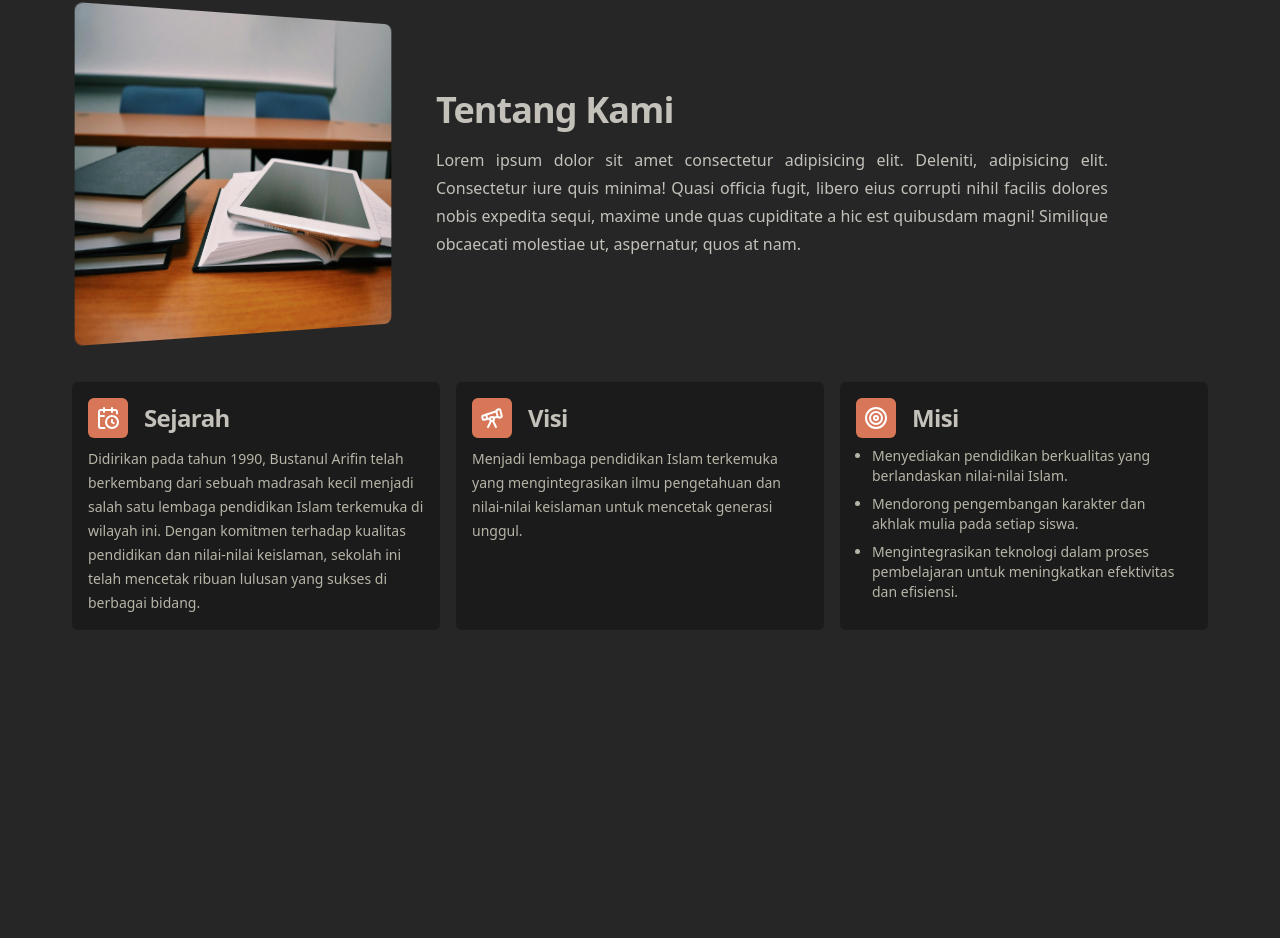
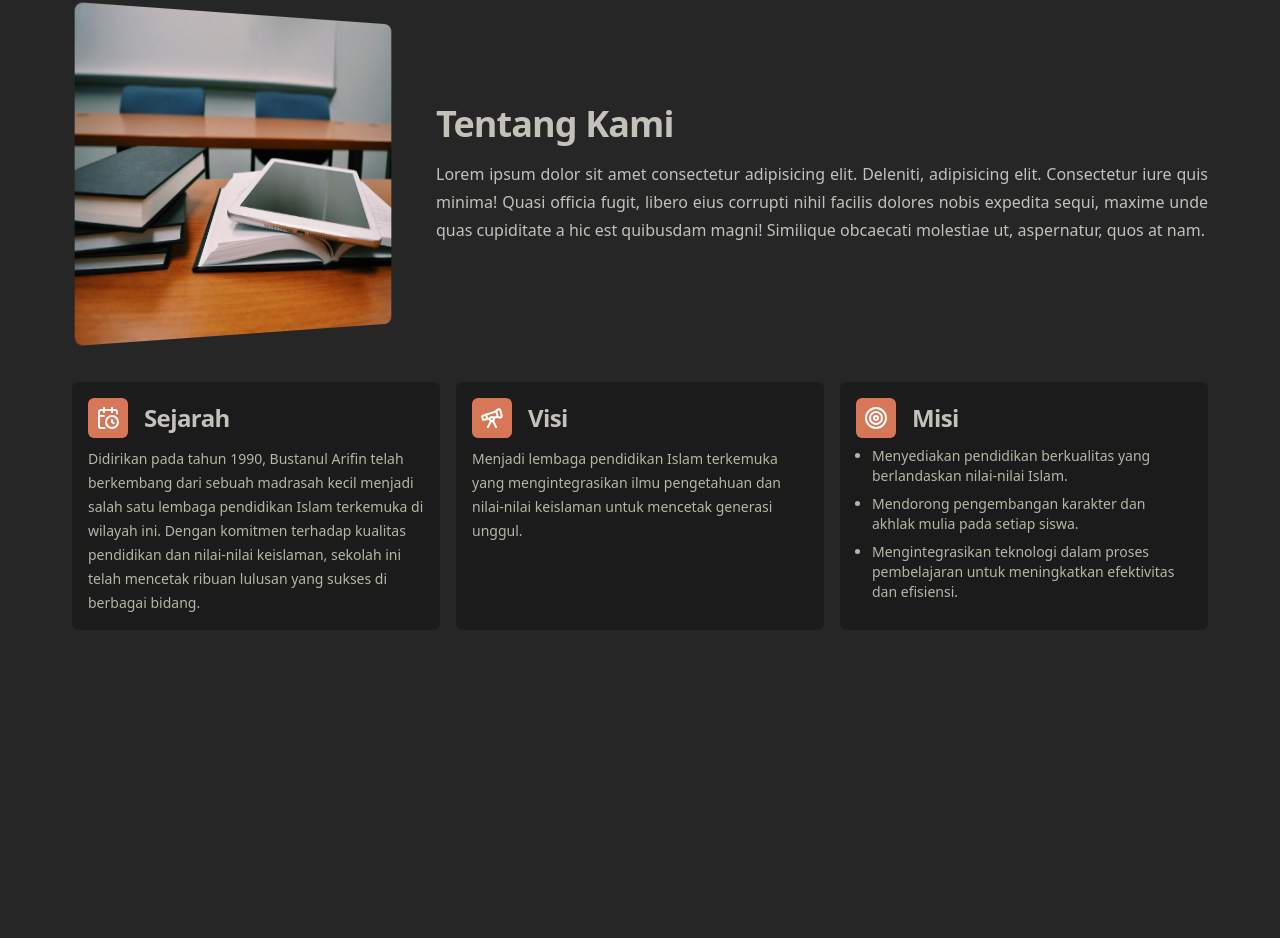
Before and after one commit to rizkyfauziilmi/bustanul-arifin, a React (Vite) app: page / in a window 1280 px wide. Shown: the part 974-1912 px from the top of the page. Built offline with nearby package versions, Linux system fonts and the light colour scheme.

Commit message:
Remove max-width from about section paragraph

```diff
--- a/src/components/about/about-section.tsx
+++ b/src/components/about/about-section.tsx
@@ -36,7 +36,7 @@ export const AboutSection = () => {
             <h1 className="scroll-m-20 text-4xl font-extrabold tracking-tight text-balance">
               Tentang Kami
             </h1>
-            <p className="leading-7 text-justify md:max-w-2xl">
+            <p className="leading-7 text-justify">
               Lorem ipsum dolor sit amet consectetur adipisicing elit. Deleniti,
               adipisicing elit. Consectetur iure quis minima! Quasi officia
               fugit, libero eius corrupti nihil facilis dolores nobis expedita
```
